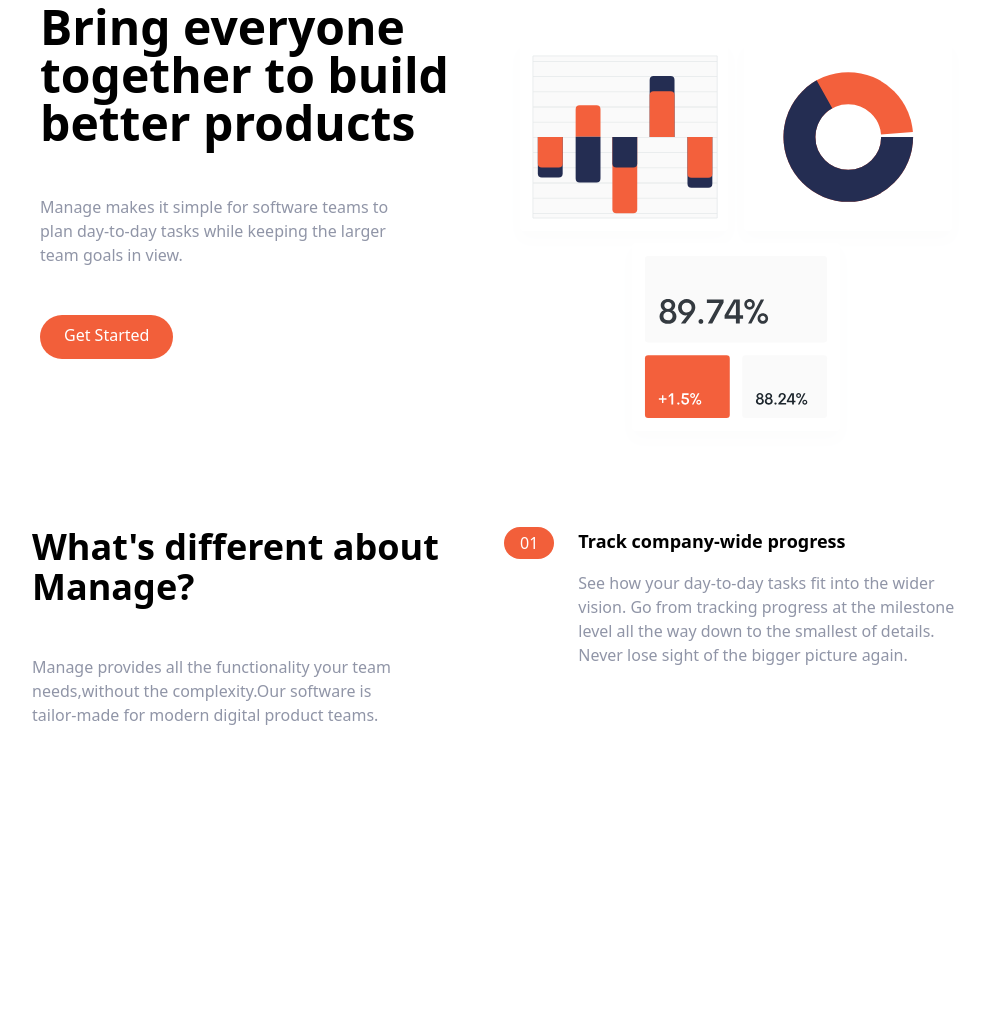
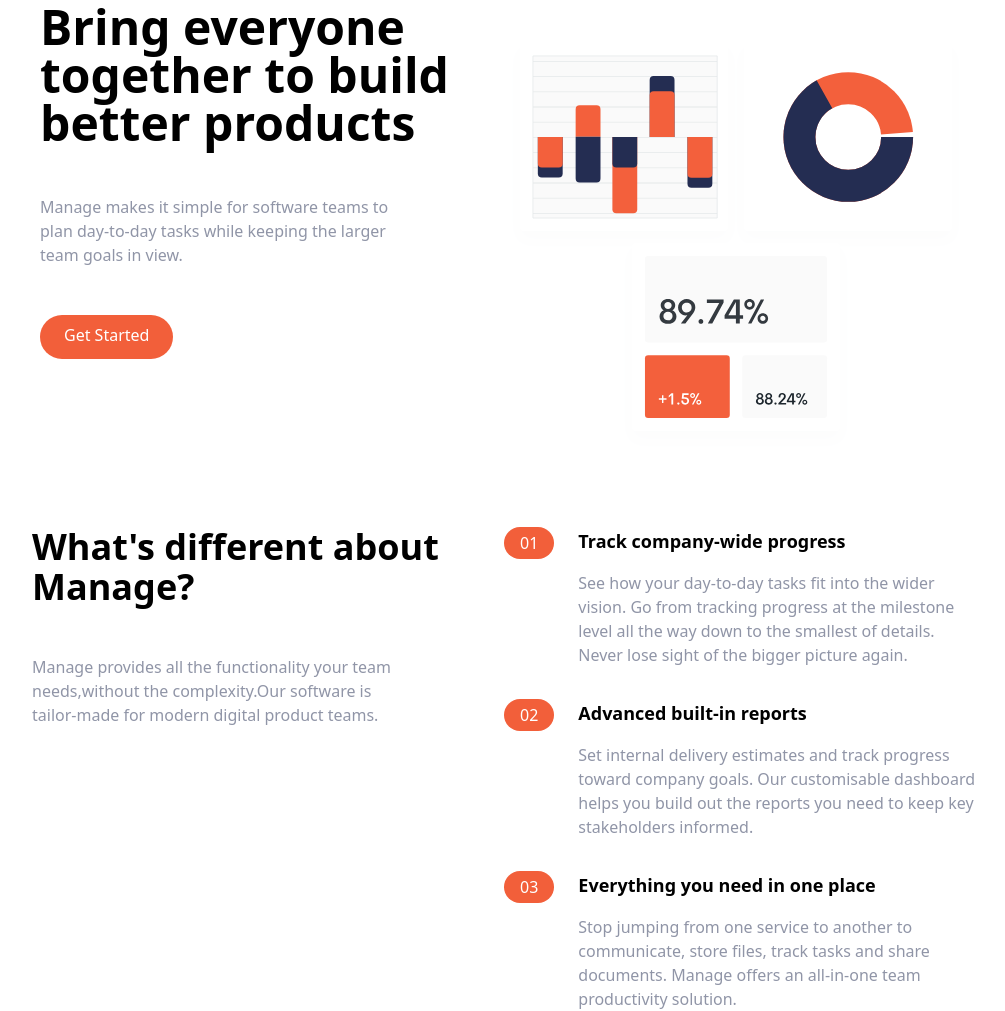
Before and after one commit to luyosamson/Tailwind, a website: page index.html in a window 1280 px wide. Shown: the part 129-1140 px from the top of the page, without its empty margins (136-1141 px from the left). Before the commit the page ends 856 px from the top, so only its background shows below. Drawn offline with Linux system fonts and the light colour scheme.

Commit message:
Added list items

```diff
--- a/index.html
+++ b/index.html
@@ -81,7 +81,7 @@
 
             <!--Numbered List-->
             <div class="flex flex-col space-y-8 md:w-1/2">
-                <!--List Item-->
+                <!--List Item 1-->
                 <div class="flex flex-col space-y-3 md:space-y-0 md:space-x-6 md:flex-row">
                     <!--Heading-->
                     <div class="rounded-l-full bg-brightRedSupLight md:bg-transparent">
@@ -109,12 +109,63 @@
                     </p>
 
                         </div>
+                </div>
+                <!--List Item 2-->
+                <div class="flex flex-col space-y-3 md:space-y-0 md:space-x-6 md:flex-row">
+                    <!--Heading-->
+                    <div class="rounded-l-full bg-brightRedSupLight md:bg-transparent">
+                        <div class="flex items-center space-x-2">
+                            <div class="px-4 py-2 text-white rounded-full md:py-1 bg-brightRed">
+                                02
+                            </div>
+                            <h3 class="text-base font-bold md:mb-4 md:hidden">
+                                Advanced built-in reports
+                            </h3>
+                        </div>
 
+                    </div>
 
+                    <div>
+                        <h3 class="hidden mb-4 text-lg font-bold md:block">
+                            Advanced built-in reports
+                        </h3>
+                        <p class="text-darkGrayishBlue">
+                            Set internal delivery estimates and track progress toward
+                            company goals. Our customisable dashboard helps you build out
+                            the reports you need to keep key stakeholders informed.
+
+                        </p>
+
+                    </div>
                 </div>
+                <!--List Item 3-->
+                <div class="flex flex-col space-y-3 md:space-y-0 md:space-x-6 md:flex-row">
+                    <!--Heading-->
+                    <div class="rounded-l-full bg-brightRedSupLight md:bg-transparent">
+                        <div class="flex items-center space-x-2">
+                            <div class="px-4 py-2 text-white rounded-full md:py-1 bg-brightRed">
+                                03
+                            </div>
+                            <h3 class="text-base font-bold md:mb-4 md:hidden">
+                                Everything you need in one place
+                            </h3>
+                        </div>
 
+                    </div>
 
+                    <div>
+                        <h3 class="hidden mb-4 text-lg font-bold md:block">
+                            Everything you need in one place
+                        </h3>
+                        <p class="text-darkGrayishBlue">
+                            Stop jumping from one service to another to communicate, store
+                            files, track tasks and share documents. Manage offers an
+                            all-in-one team productivity solution.
 
+                        </p>
+
+                    </div>
+                </div>
             </div>
         </div>
     </section>
```
